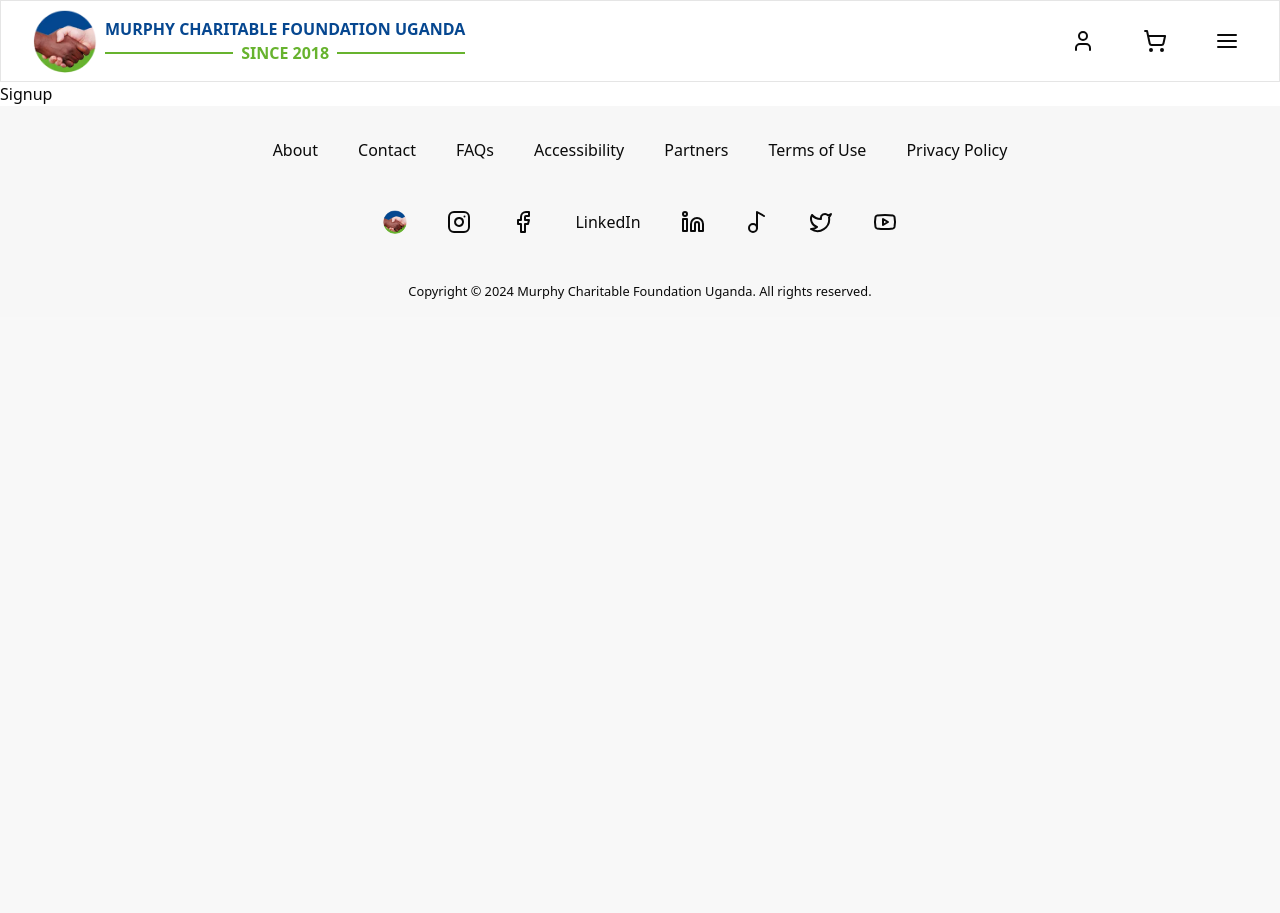
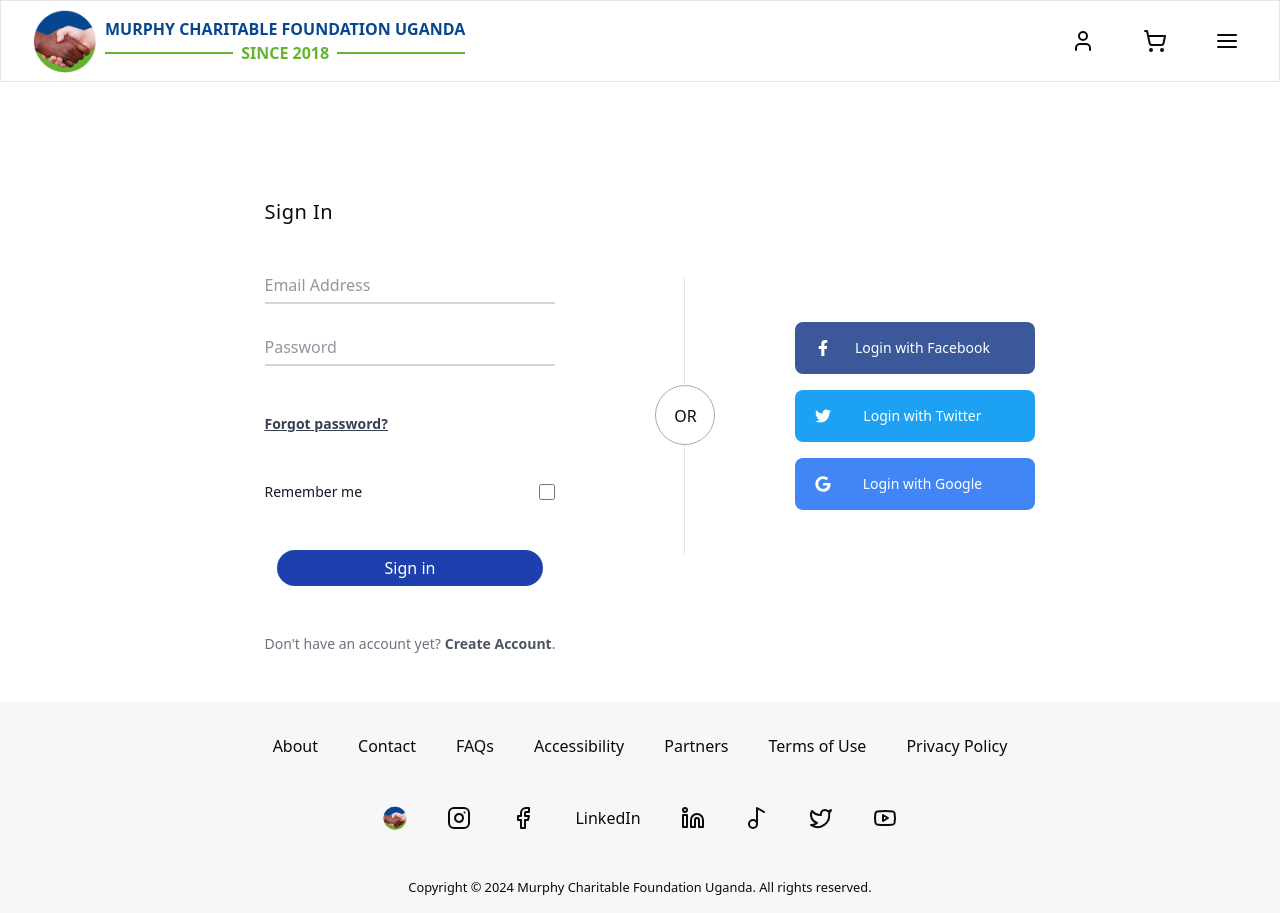
Before and after one commit to 4human-org/murphy-ecommerce-frontend, a Next.js app: page /signup in a window 1280 px wide. Before the commit the page ends 800 px from the top, so only its background shows below. Built offline with nearby package versions, Linux system fonts and the light colour scheme; no server answers.

Commit message:
added components for signing in

```diff
--- /dev/null
+++ b/app/signup/layout.jsx
@@ -0,0 +1,4 @@
+"use client";
+export default function Layout({ children }) {
+  return <div className="mt-12 flex flex-col items-center">{children}</div>;
+}
--- a/app/signup/page.tsx
+++ b/app/signup/page.tsx
@@ -1,8 +1,11 @@
 "use client";
-export default function Signup() {
+import { Suspense } from "react";
+import SignInPage from "../../components/SignInPage/SignInPage";
+
+export default function Page() {
   return (
-    <div>
-      <h1>Signup</h1>
-    </div>
+    <Suspense>
+      <SignInPage />
+    </Suspense>
   );
 }
--- /dev/null
+++ b/components/SignInPage/AlternativeSignups.jsx
@@ -0,0 +1,75 @@
+"use client";
+
+const AlternativeLogins = () => {
+  const handleLogin = (e, social) => {
+    e.preventDefault();
+    console.log(`logging in with ${social}`);
+  };
+
+  return (
+    <div className="flex flex-col items-center justify-center dark:bg-gray-800">
+      <button
+        type="button"
+        className="relative mb-4 flex min-w-60 items-center justify-center rounded-lg bg-[#3b5998] py-4 pl-3.5 text-sm font-medium text-white hover:bg-[#3b5998]/90"
+        onClick={(e) => handleLogin(e, "facebook")}
+      >
+        <svg
+          className="absolute left-5 h-4 w-4"
+          aria-hidden="true"
+          focusable="false"
+          data-social="facebook-f"
+          xmlns="http://www.w3.org/2000/svg"
+          viewBox="0 0 320 512"
+        >
+          <path
+            fill="currentColor"
+            d="M279.1 288l14.22-92.66h-88.91v-60.13c0-25.35 12.42-50.06 52.24-50.06h40.42V6.26S260.4 0 225.4 0c-73.22 0-121.1 44.38-121.1 124.7v70.62H22.89V288h81.39v224h100.2V288z"
+          ></path>
+        </svg>
+        Login with Facebook
+      </button>
+      <button
+        type="button"
+        className="relative mb-4 flex min-w-60 items-center justify-center rounded-lg bg-[#1da1f2] py-4 pl-3.5 text-sm font-medium text-white hover:bg-[#1da1f2]/90"
+        onClick={(e) => handleLogin(e, "twitter")}
+      >
+        <svg
+          className="absolute left-5 h-4 w-4"
+          aria-hidden="true"
+          focusable="false"
+          data-social="twitter"
+          xmlns="http://www.w3.org/2000/svg"
+          viewBox="0 0 512 512"
+        >
+          <path
+            fill="currentColor"
+            d="M459.4 151.7c.325 4.548 .325 9.097 .325 13.65 0 138.7-105.6 298.6-298.6 298.6-59.45 0-114.7-17.22-161.1-47.11 8.447 .974 16.57 1.299 25.34 1.299 49.06 0 94.21-16.57 130.3-44.83-46.13-.975-84.79-31.19-98.11-72.77 6.498 .974 12.99 1.624 19.82 1.624 9.421 0 18.84-1.3 27.61-3.573-48.08-9.747-84.14-51.98-84.14-102.1v-1.299c13.97 7.797 30.21 12.67 47.43 13.32-28.26-18.84-46.78-51.01-46.78-87.39 0-19.49 5.197-37.36 14.29-52.95 51.65 63.67 129.3 105.3 216.4 109.8-1.624-7.797-2.599-15.92-2.599-24.04 0-57.83 46.78-104.9 104.9-104.9 30.21 0 57.5 12.67 76.67 33.14 23.72-4.548 46.46-13.32 66.6-25.34-7.798 24.37-24.37 44.83-46.13 57.83 21.12-2.273 41.58-8.122 60.43-16.24-14.29 20.79-32.16 39.31-52.63 54.25z"
+          ></path>
+        </svg>
+        Login with Twitter
+      </button>
+      <button
+        type="button"
+        className="relative flex min-w-60 items-center justify-center rounded-lg bg-[#4285F4] py-4 pl-3.5 text-sm font-medium text-white hover:bg-[#4285F4]/90"
+        onClick={(e) => handleLogin(e, "google")}
+      >
+        <svg
+          className="absolute left-5 h-4 w-4"
+          aria-hidden="true"
+          focusable="false"
+          data-icon="google"
+          xmlns="http://www.w3.org/2000/svg"
+          viewBox="0 0 488 512"
+        >
+          <path
+            fill="currentColor"
+            d="M488 261.8C488 403.3 391.1 504 248 504 110.8 504 0 393.2 0 256S110.8 8 248 8c66.8 0 123 24.5 166.3 64.9l-67.5 64.9C258.5 52.6 94.3 116.6 94.3 256c0 86.5 69.1 156.6 153.7 156.6 98.2 0 135-70.4 140.8-106.9H248v-85.3h236.1c2.3 12.7 3.9 24.9 3.9 41.4z"
+          ></path>
+        </svg>
+        Login with Google
+      </button>
+    </div>
+  );
+};
+
+export default AlternativeLogins;
--- /dev/null
+++ b/components/SignInPage/SignInForm.jsx
@@ -0,0 +1,76 @@
+"use client";
+
+export default function SignInForm({ handleSubmit }) {
+  return (
+    <div className="mx-5 mt-5 flex flex-col">
+      <form onSubmit={handleSubmit}>
+        <p className="mb-10 text-xl tracking-wide">Sign In</p>
+        <div className="relative mt-6">
+          <input
+            type="email"
+            name="email"
+            id="email"
+            placeholder="Email Address"
+            className="peer mt-1 w-full border-b-2 border-gray-300 px-0 py-1 placeholder:text-transparent focus:border-gray-500 focus:outline-none"
+            autoComplete="email"
+          />
+          <label
+            htmlFor="email"
+            className="pointer-events-none absolute left-0 top-0 origin-left -translate-y-1/2 transform text-sm text-gray-800 opacity-75 transition-all duration-100 ease-in-out peer-placeholder-shown:top-1/2 peer-placeholder-shown:text-base peer-placeholder-shown:text-gray-500 peer-focus:top-0 peer-focus:pl-0 peer-focus:text-sm peer-focus:text-gray-800"
+          >
+            Email Address
+          </label>
+        </div>
+        <div className="relative mt-6">
+          <input
+            type="password"
+            name="password"
+            id="password"
+            required
+            autoComplete="current-password"
+            placeholder="Password"
+            className="peer peer mt-1 w-full border-b-2 border-gray-300 px-0 py-1 placeholder:text-transparent focus:border-gray-500 focus:outline-none"
+          />
+          <label
+            htmlFor="password"
+            className="pointer-events-none absolute left-0 top-0 origin-left -translate-y-1/2 transform text-sm text-gray-800 opacity-75 transition-all duration-100 ease-in-out peer-placeholder-shown:top-1/2 peer-placeholder-shown:text-base peer-placeholder-shown:text-gray-500 peer-focus:top-0 peer-focus:pl-0 peer-focus:text-sm peer-focus:text-gray-800"
+          >
+            Password
+          </label>
+        </div>
+        <div className="my-12 text-sm font-semibold text-gray-700 underline hover:text-black">
+          <a href="/#">Forgot password?</a>
+        </div>
+        <div className="flex items-center justify-between">
+          <label htmlFor="remember_me" className="block text-sm text-gray-900">
+            Remember me
+          </label>
+          <input
+            id="rememberMe"
+            name="rememberMe"
+            type="checkbox"
+            className="h-4 w-4 rounded border-gray-300 text-indigo-600 focus:ring-indigo-500"
+          />
+        </div>
+        <div className="my-12 flex justify-center">
+          <button
+            type="submit"
+            className="w-11/12 rounded-full bg-blue-800 p-1.5 text-white hover:bg-blue-900"
+          >
+            Sign in
+          </button>
+        </div>
+        <div className="flex text-center text-sm text-gray-500">
+          <p>Don't have an account yet?</p>
+          <a
+            href="/signup"
+            className="ml-1 font-semibold text-gray-600 hover:underline focus:text-gray-800 focus:outline-none"
+          >
+            Create Account
+          </a>
+          .
+        </div>
+      </form>
+    </div>
+  );
+}
--- /dev/null
+++ b/components/SignInPage/SignInPage.jsx
@@ -0,0 +1,46 @@
+"use client";
+
+import { useRouter, useSearchParams } from "next/navigation";
+import { SECRET_ROUTE } from "lib/routes";
+import { signIn, useUser } from "lib/auth";
+import SignInForm from "./SignInForm";
+import SignInSeparator from "./SignInSeparator";
+import AlternativeSignups from "./AlternativeSignups";
+
+export default function LoginPage() {
+  const router = useRouter();
+  const searchParams = useSearchParams();
+  const user = useUser();
+
+  const continueTo = searchParams?.get("continueTo") ?? SECRET_ROUTE;
+
+  async function handleSubmit(event) {
+    event.preventDefault();
+    const form = event.currentTarget;
+    const email = form.email.value;
+    const password = form.password.value;
+    const rememberMe = form.rememberMe.checked;
+
+    try {
+      await signIn(email, password, rememberMe);
+      router.replace(continueTo);
+    } catch (error) {
+      window.alert(error);
+    }
+  }
+
+  if (user) {
+    router.replace(continueTo);
+    return null;
+  }
+
+  return (
+    <main className="flex">
+      <section className="flex flex-row px-16 py-12">
+        <SignInForm handleSubmit={handleSubmit} />
+        <SignInSeparator />
+        <AlternativeSignups />
+      </section>
+    </main>
+  );
+}
--- /dev/null
+++ b/components/SignInPage/SignInSeparator.jsx
@@ -0,0 +1,13 @@
+"use client";
+
+export default function SignInSeparator() {
+  return (
+    <div className="between m-auto mx-20 flex flex-col">
+      <div className="relative left-[50%] m-[-1.5px] h-[110px] w-px border-l-[1px] bg-[#aaa]"></div>
+      <div className="m-0 h-[60px] w-[60px] rounded-full border-[1px] border-[#aaa] p-0 text-center leading-[60px]">
+        <span>OR</span>
+      </div>
+      <div className="relative left-[50%] m-[-1.5px] mt-0 h-[110px] w-px border-l-[1px] bg-[#aaa]"></div>
+    </div>
+  );
+}
--- a/tsconfig.json
+++ b/tsconfig.json
@@ -32,7 +32,7 @@
     ".next/types/**/*.ts",
     "**/*.ts",
     "**/*.tsx"
-, "components/LandingPage/CategoryLinks.jsx", "components/UIcomponents/NavigationMenu.jsx"  ],
+, "components/LandingPage/CategoryLinks.jsx", "components/UIcomponents/NavigationMenu.jsx", "components/SignInPage/SignInPage.jsx"  ],
   "exclude": [
     "node_modules"
   ]
```
